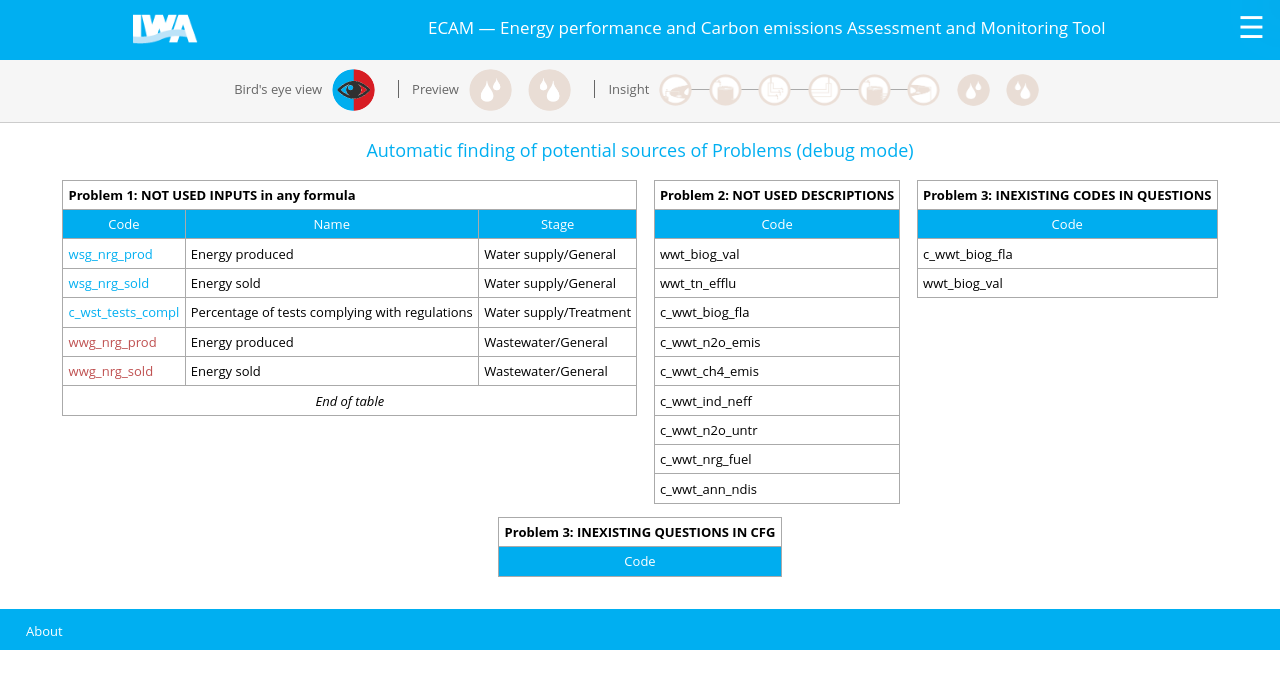
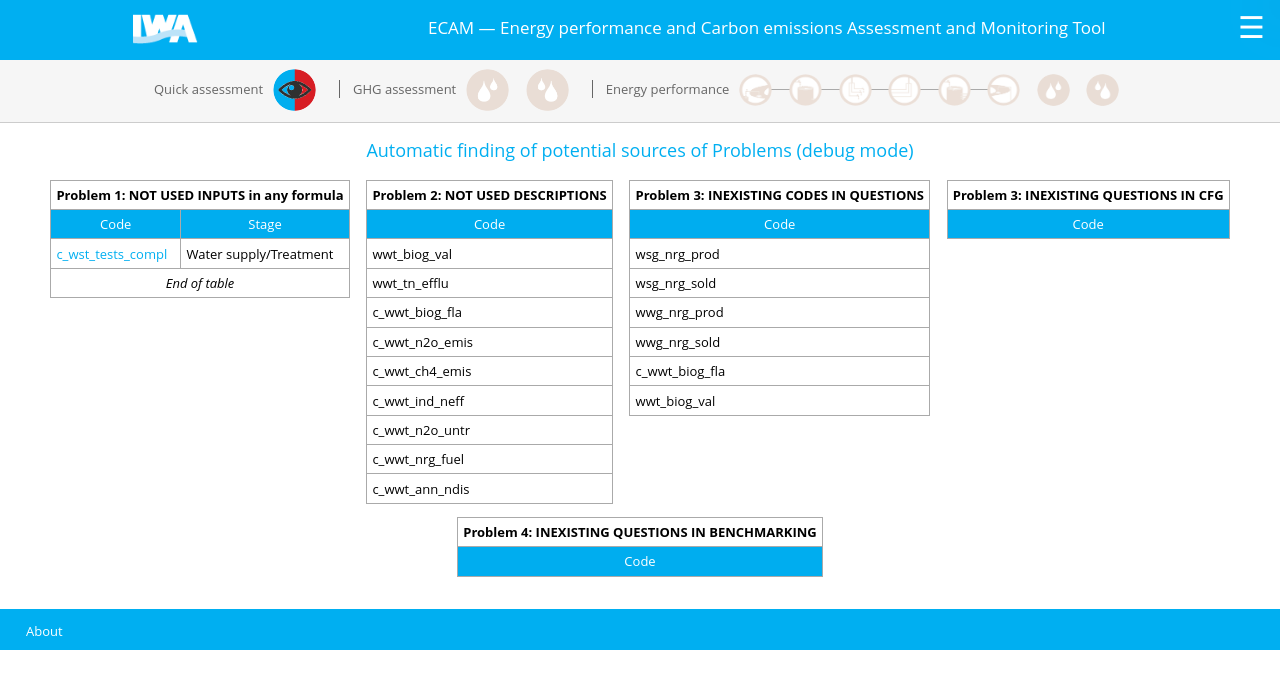
Before and after one commit to icra/ecam, a PHP site: page /problems.php in a window 1280 px wide. Shown: the top 689 px of the page. Run offline with PHP 8.4, Linux system fonts and the light colour scheme; some libraries are stand-ins or nearby versions.

Commit message:
renamed stages and deleted inputs from general, energy sold and produced

```diff
--- a/birds.php
+++ b/birds.php
@@ -1,4 +1,4 @@
-<!--birds eye view-->
+<!--birds eye view: quick assessment-->
 <!doctype html><html><head>
 	<?php include'imports.php'?>
 	<style>
@@ -168,7 +168,7 @@
 <!--sidebar--><?php include'sidebar.php'?>
 <!--NAVBAR--><?php include"navbar.php"?>
 <!--linear--><?php include'linear.php'?>
-<!--TITLE--><h1>Bird's eye view of <script>document.write(Global.General.Name)</script></h1>
+<!--TITLE--><h1>Quick assesment of <script>document.write(Global.General.Name)</script></h1>
 </center>
 
 <!--inputs table-->
--- a/dataModel/global.js
+++ b/dataModel/global.js
@@ -37,8 +37,6 @@ var Global = {
 		ws_SL_non_revw : function(){if(this.Abstraction.wsa_vol_conv==0) return this.ws_non_revw; else return 100*this.ws_vol_auth/this.Abstraction.wsa_vol_conv},
 
 		"General":{
-			"wsg_nrg_prod":0,
-			"wsg_nrg_sold":0,
 			wsg_KPI_GHG_elec:function(){return Global.Water.Abstraction.wsa_KPI_GHG_elec()+Global.Water.Treatment.wst_KPI_GHG_elec()+Global.Water.Distribution.wsd_KPI_GHG_elec()},
 			wsg_KPI_vol:     function(){return Global.Water.Abstraction.wsa_vol_conv+Global.Water.Treatment.wst_vol_trea+Global.Water.Distribution.wsd_vol_dist},
 			wsg_KPI_nrg_cons:function(){return Global.Water.Abstraction.wsa_nrg_cons+Global.Water.Treatment.wst_nrg_cons+Global.Water.Distribution.wsd_nrg_cons},
@@ -178,8 +176,6 @@ var Global = {
 		ww_SL_dilution: function(){return 100*this.c_ww_in_dilution()/this.ww_vol_coll},
 
 		"General":{
-			"wwg_nrg_prod":0,
-			"wwg_nrg_sold":0,
 			wwg_KPI_GHG_elec:function(){return Global.Waste.Collection.wwc_KPI_GHG_elec()+Global.Waste.Treatment.wwt_KPI_GHG_elec()+Global.Waste.Discharge.wwd_KPI_GHG_elec()},
 			wwg_KPI_vol:     function(){return Global.Waste.Collection.wwc_vol_conv+Global.Waste.Treatment.wwt_vol_trea+Global.Waste.Discharge.wwd_vol_disc},
 			wwg_KPI_nrg_cons:function(){return Global.Waste.Collection.wwc_nrg_cons+Global.Waste.Treatment.wwt_nrg_cons+Global.Waste.Discharge.wwd_nrg_cons},
@@ -226,7 +222,7 @@ var Global = {
 			wwt_KPI_nrg_per_kg :function(){return this.wwt_nrg_cons/this.c_wwt_bod_rmvd()},
 			wwt_KPI_nrg_biogas :function(){return this.wwt_nrg_biog/this.wwt_vol_trea},
 			wwt_KPI_biog_x_bod :function(){return this.wwt_biog_pro/this.c_wwt_bod_rmvd()},
-			wwt_KPI_nrg_x_biog :function(){return this.wwt_nrg_biog/this.c_wwt_nrg_biog()},
+			wwt_KPI_nrg_x_biog :function(){return 100*this.wwt_nrg_biog/this.c_wwt_nrg_biog()},
 			wwt_KPI_sludg_prod :function(){return this.wwt_mass_slu/this.wwt_vol_trea},
 			wwt_KPI_dry_sludge :function(){return 100*this.wwt_dryw_slu/this.wwt_mass_slu},
 			wwt_KPI_capac_util :function(){return this.wwt_vol_trea/this.wwt_trea_cap},
--- a/dataModel/info.js
+++ b/dataModel/info.js
@@ -74,8 +74,6 @@ var Info = {
 	ww_KPI_GHG:{description:"<b>Total GHG</b>",magnitude:"Mass",unit:"kgCO2e",explanation:"GHG Emissions from non-electricity and electricity consumption"},
 
 	//L2 WSG
-	"wsg_nrg_prod":{description:"Energy produced",magnitude:"Energy",unit:"kWh",explanation:"Energy produced", },
-	"wsg_nrg_sold":{description:"Energy sold",magnitude:"Energy",unit:"kWh",explanation:"Energy sold", },
 	wsg_KPI_GHG_elec:{description:"From electricity (sum for Abstraction, Treatment and Distribution stages)",magnitude:"Mass",unit:"kgCO2e",explanation:"GHG Emissions from electricity consumption in all stages of urban drinking water system", },
 	wsg_KPI_vol :{description:"Volume of water (sum for Abstraction, Treatment and Distribution stages)",magnitude:"Volume",unit:"m3",explanation:"Sum of all water volumes for all water stages",},
 	wsg_KPI_nrg_cons:{description:"Total electric energy consumption (sum for Abstraction, Treatment and Distribution stages)",magnitude:"Energy",unit:"kWh",explanation:"Electric energy consumption including both from the grid and self-produced, for the water stages, by the undertaking during the entire assessment period", },
@@ -170,8 +168,6 @@ var Info = {
 	wsd_KPI_un_head_loss:{description:"Unit head loss",magnitude:"Headloss/Distance",unit:"m/km",explanation:"Unit energy friction loss in the conveyance system ",},
 
 	//L2 WWG
-	"wwg_nrg_prod":{description:"Energy produced",magnitude:"Energy",unit:"kWh",explanation:"Energy produced", },
-	"wwg_nrg_sold":{description:"Energy sold",magnitude:"Energy",unit:"kWh",explanation:"Energy sold", },
 	wwg_KPI_GHG_elec:{description:"From electricity (sum for Collection, Treatment and Discharge stages)",magnitude:"Mass",unit:"kgCO2e",explanation:"GHG Emissions from electricity consumption in all stages of wastewater system", },
 	wwg_KPI_vol :{description:"Volume of wastewater (sum for Collection, Treatment and Discharge stages)",magnitude:"Volume",unit:"m3",explanation:"Sum of all water volumes for all water stages",},
 	wwg_KPI_nrg_cons:{description:"Total electric energy consumption (sum for Collection, Treatment and Discharge stages)",magnitude:"Energy",unit:"kWh",explanation:"Electric energy consumption including both from the grid and self-produced, for the water stages, by the undertaking during the entire assessment period", },
--- a/linear.php
+++ b/linear.php
@@ -2,25 +2,25 @@
 <!--LINEAR DIAGRAM: file inside edit.php, level3.php and stages.php-->
 <div id=linearDiagram>
 	<div>
-		<span style="color:#666"> Bird's eye view </span>
-			<img class=l1 stage=birds src=img/birds.png onclick=window.location="birds.php"            title="Bird's eye view">
+		<span style="color:#666">Quick assessment</span>
+			<img class=l1 stage=birds src=img/birds.png onclick=window.location="birds.php"            title="Quick assessment">
 
 		<!--vertbar--><span style="line-height:3em;border-left:1px solid #666;margin:0 1em 0 1em"></span>
-		<span style="color:#666"> Preview </span>
+		<span style="color:#666"> GHG assessment </span>
 			<img class=l1 stage=water src=img/water.png onclick=window.location="edit.php?level=Water" title="Water supply">
 			<img class=l1 stage=waste src=img/waste.png onclick=window.location="edit.php?level=Waste" title="Wastewater">
 
 		<!--vertbar--><span style="line-height:3em;border-left:1px solid #666;margin:0 1em 0 1em"></span>
-		<span style="color:#666"> Insight </span>
-			<img class=l2 stage=waterAbs src=img/waterAbs.png onclick=window.location="edit.php?level=Water&sublevel=Abstraction"  title="Abstraction (insight)" >
-			<img class=l2 stage=waterTre src=img/waterTre.png onclick=window.location="edit.php?level=Water&sublevel=Treatment"    title="Treatment (insight)">
-			<img class=l2 stage=waterDis src=img/waterDis.png onclick=window.location="edit.php?level=Water&sublevel=Distribution" title="Distribution (insight)">
-			<img class=l2 stage=wasteCol src=img/wasteCol.png onclick=window.location="edit.php?level=Waste&sublevel=Collection"   title="Collection (insight)">
-			<img class=l2 stage=wasteTre src=img/wasteTre.png onclick=window.location="edit.php?level=Waste&sublevel=Treatment"    title="Treatment (insight)">
-			<img class=l2 stage=wasteDis src=img/wasteDis.png onclick=window.location="edit.php?level=Waste&sublevel=Discharge"    title="Discharge (insight)">
+		<span style="color:#666"> Energy performance </span>
+			<img class=l2 stage=waterAbs src=img/waterAbs.png onclick=window.location="edit.php?level=Water&sublevel=Abstraction"  title="Abstraction (Energy performance)" >
+			<img class=l2 stage=waterTre src=img/waterTre.png onclick=window.location="edit.php?level=Water&sublevel=Treatment"    title="Treatment (Energy performance)">
+			<img class=l2 stage=waterDis src=img/waterDis.png onclick=window.location="edit.php?level=Water&sublevel=Distribution" title="Distribution (Energy performance)">
+			<img class=l2 stage=wasteCol src=img/wasteCol.png onclick=window.location="edit.php?level=Waste&sublevel=Collection"   title="Collection (Energy performance)">
+			<img class=l2 stage=wasteTre src=img/wasteTre.png onclick=window.location="edit.php?level=Waste&sublevel=Treatment"    title="Treatment (Energy performance)">
+			<img class=l2 stage=wasteDis src=img/wasteDis.png onclick=window.location="edit.php?level=Waste&sublevel=Discharge"    title="Discharge (Energy performance)">
 
-			<img class=l2 stage=waterGen src=img/waterGen.png onclick=window.location="edit.php?level=Water&sublevel=General"      title="Water supply (insight)">
-			<img class=l2 stage=wasteGen src=img/wasteGen.png onclick=window.location="edit.php?level=Waste&sublevel=General"      title="Wastewater (insight)">
+			<img class=l2 stage=waterGen src=img/waterGen.png onclick=window.location="edit.php?level=Water&sublevel=General"      title="Water supply (Energy performance)">
+			<img class=l2 stage=wasteGen src=img/wasteGen.png onclick=window.location="edit.php?level=Waste&sublevel=General"      title="Wastewater (Energy performance)">
 		<hr id=line>
 	</div>
 </div>
@@ -33,7 +33,7 @@
 	div#linearDiagram img{border-radius:90%;border:4px solid transparent}
 	div#linearDiagram img.selected{border:4px solid lightgreen}
 	div#linearDiagram img:not(.inactive):hover {border:4px solid #d7bfaf}
-	div#linearDiagram #line {background-color:#aaa;position:relative; transform:translateY(-26px) translateX(158px);z-index:1;width:235px;}
+	div#linearDiagram #line {background-color:#aaa;position:relative; transform:translateY(-26px) translateX(238px);z-index:1;width:250px;}
 </style>
 
 <script>
--- a/problems.php
+++ b/problems.php
@@ -64,7 +64,7 @@
 <div id=problems>
 	<table>
 		<tr><td colspan=3 style=font-weight:bold>Problem 1: NOT USED INPUTS in any formula
-		<tr><th>Code<th>Name<th>Stage
+		<tr><th>Code<th>Stage
 		<script>
 			['Water','Waste'].forEach(function(level)
 			{
@@ -73,12 +73,13 @@
 				{
 					var color=field.search('ww')==-1 ? "" : "#bf5050";
 					try{
-						document.write("<tr><td><a style=color:"+color+" href=variable.php?id="+field+">"+field+"</a><td>"+Info[field].description)
-						document.write("<td>"+locateVariable(field).toString())
+						document.write("<tr><td>");
+						document.write("<a title='"+Info[field].description+"' style=color:"+color+" href=variable.php?id="+field+">"+field+"</a>");
+						document.write("<td>"+locateVariable(field).toString());
 					}
 					catch(e)
 					{
-						document.write("<tr><td colspan=3>"+field)
+						document.write("<tr><td colspan=3>"+field+" need to be removed. Reset chaché")
 					}
 				});
 			});
@@ -164,6 +165,28 @@
 			})
 		</script>
 	</table>
+
+	<table>
+		<tr><td style=font-weight:bold>Problem 4: INEXISTING QUESTIONS IN BENCHMARKING
+		<tr><th>Code
+		<script>
+			(function()
+			{
+				var inex = []
+				for(var field in RefValues)
+				{
+					if(field=="isInside")continue;
+
+					if(locateVariable(field)==false)
+						inex.push(field);
+				}
+				return inex;
+			})().forEach(function(field)
+			{
+				document.write("<tr><td>"+field);
+			});
+		</script>
+	</table>
 </div>
 
 <!--FOOTER--><?php include'footer.php'?>
--- a/sidebar.php
+++ b/sidebar.php
@@ -154,11 +154,11 @@
 			<tr><td><a href=index.php>Home</a>
 			<tr><td><a href=getStarted.php>General info</a>
 			<tr><td><a href=configuration.php>Configuration</a>
-			<tr><th>Preview
-			<tr><td><a href=birds.php>Bird's eye view</a>
+			<tr><th>GHG assessment
+			<tr><td><a href=birds.php>Quick assessment</a>
 			<tr><td><a class=water stage=water    href=edit.php?level=Water>Water supply</a>
 			<tr><td><a class=waste stage=waste    href=edit.php?level=Waste>Wastewater</a>
-			<tr><th>Insight
+			<tr><th>Energy performance
 			<tr><td><a class=water stage=waterGen href=edit.php?level=Water&sublevel=General>Water general</a>
 			<tr><td>&emsp;&emsp; <a class=water stage=waterAbs href=edit.php?level=Water&sublevel=Abstraction>Water abstraction</a>
 			<tr><td>&emsp;&emsp; <a class=water stage=waterTre href=edit.php?level=Water&sublevel=Treatment>Water treatment</a>
--- a/summary.php
+++ b/summary.php
@@ -131,11 +131,11 @@
 	<h4>All active <?php echo $type?>s (sorted by stage)</h4>
 	<!--level 1-->
 	<div class=inline style="font-size:11px;width:45%;padding:0">
-		<table style="width:100%" level=1><tr><th colspan=4>Preview</table>
+		<table style="width:100%" level=1><tr><th colspan=4>GHG assessment</table>
 	</div>
 	<!--level 2-->
 	<div class=inline style="font-size:11px;width:45%;padding:0">
-		<table style="width:100%" level=2><tr><th colspan=4>Insight</table>
+		<table style="width:100%" level=2><tr><th colspan=4>Energy performance</table>
 	</div>
 </div>
 
--- a/todo.php
+++ b/todo.php
@@ -17,11 +17,9 @@
 		<tr><td>Improve memory<td>Difficult</td>
 		<tr><td>TN effluent<td>Wait</td>
 		<tr><td>Wrong benchmarking<td>Need more info</td>
-		<tr><td>Remove internally the inputs from Insight/General<td>Pending</td>
+		<tr><td>Remove internally the inputs from Energy performance/General<td>Pending</td>
 	<tr><td colspan=2 class=taskgroup>FRONT-END
-		<tr><td>Activate General stages or not depending on Preview ones<td>Pending</td>
 		<tr><td>Bar graphs<td>Wait</td>
-		<tr><td>Rename birds eye view, preview and insight<td>Pending</td>
 </table>
 
 <!--FOOTER--><?php include'footer.php'?>
```
Also changed, not shown: changes.txt (+1 -48 lines), configuration.php (+4 -4 lines), edit.php (+14 -2 lines), export.php (+11 -11 lines), graph.php (+7 -7 lines), graphs.js (+6 -6 lines).
